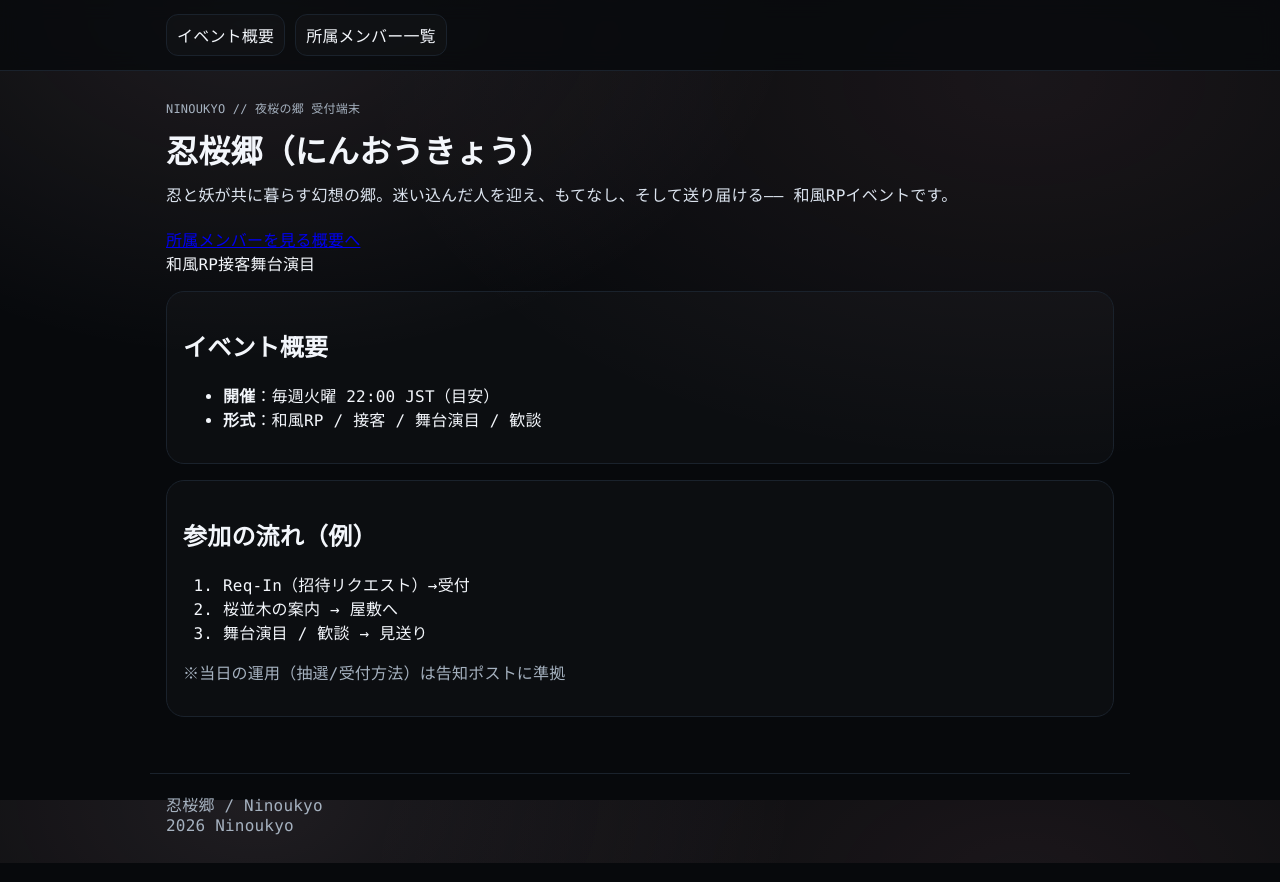
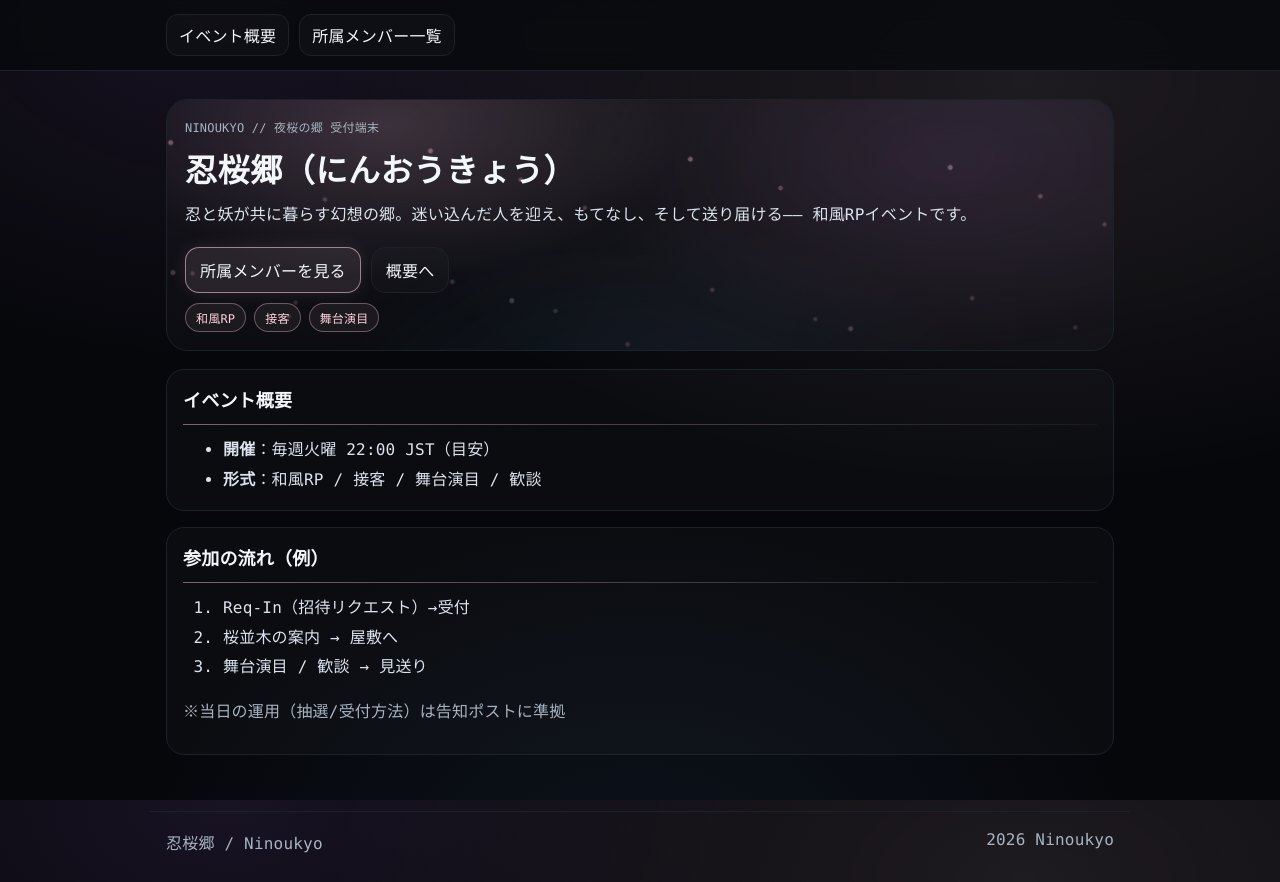
Before and after one commit to blancwindgrace-source/ninoukyo, a Next.js app: page / in a window 1280 px wide. Built offline with nearby package versions, Linux system fonts and the light colour scheme.

Commit message:
Refactor CSS variables and update styles

```diff
--- a/app/globals.css
+++ b/app/globals.css
@@ -1,14 +1,15 @@
 /* app/globals.css */
 :root{
-  --bg:#07090c;
+  --bg:#06070b;
   --fg:#f3f6fb;
-  --muted:#a5b1bf;
+  --muted:#a7b3c2;
   --line:#1a222c;
 
-  /* Sakura palette */
-  --accent:#ffd1dc;      /* 淡桃（桜） */
-  --accent2:#ffb7c5;     /* 少し濃い桜 */
-  --accentGlow: rgba(255, 209, 220, .35);
+  /* Sakura palette (night sakura) */
+  --accent:#ffd1dc;     /* 淡桃 */
+  --accent2:#ffb7c5;    /* 少し濃い桜 */
+  --glow: rgba(255, 209, 220, .35);
+  --ink: rgba(7,9,12,.78);
 }
 
 *{ box-sizing:border-box; }
@@ -16,18 +17,23 @@ html,body{ height:100%; }
 
 body{
   margin:0;
-  background:
-    radial-gradient(900px 600px at 20% 0%, rgba(255, 209, 220, .10) 0%, rgba(7,9,12,0) 60%),
-    radial-gradient(1200px 700px at 80% 10%, rgba(255, 183, 197, .08) 0%, rgba(7,9,12,0) 55%),
-    var(--bg);
   color:var(--fg);
   font-family: ui-monospace, SFMono-Regular, Menlo, Monaco, Consolas, "Noto Sans JP", monospace;
   letter-spacing: .2px;
+
+  /* 夜桜の空気感：暗い藍＋桜の淡い光 */
+  background:
+    radial-gradient(900px 600px at 18% 0%, rgba(140, 90, 180, .14) 0%, rgba(6,7,11,0) 60%),
+    radial-gradient(1200px 700px at 80% 10%, rgba(255, 209, 220, .10) 0%, rgba(6,7,11,0) 58%),
+    radial-gradient(900px 650px at 50% 110%, rgba(60, 120, 180, .10) 0%, rgba(6,7,11,0) 55%),
+    var(--bg);
 }
+
+a{ color:inherit; }
 
 .topbar{
   position:sticky; top:0;
-  background: rgba(7,9,12,.78);
+  background: var(--ink);
   backdrop-filter: blur(10px);
   border-bottom:1px solid var(--line);
   z-index:10;
@@ -44,14 +50,14 @@ body{
 .navItem{
   color:var(--fg);
   text-decoration:none;
-  padding:8px 10px;
+  padding:8px 12px;
   border:1px solid var(--line);
   border-radius:12px;
   background: rgba(255,255,255,.02);
 }
 .navItem:hover{
   border-color: rgba(255, 209, 220, .55);
-  box-shadow: 0 0 0 2px var(--accentGlow);
+  box-shadow: 0 0 0 2px var(--glow);
 }
 
 .container{
@@ -61,8 +67,8 @@ body{
 }
 
 .kicker{ color:var(--muted); font-size:12px; margin-bottom:10px; }
-.title{ margin:0 0 10px; font-size:32px; }
-.lead{ margin:0 0 18px; color:#dbe3ee; line-height:1.7; }
+.title{ margin:0 0 10px; font-size:32px; letter-spacing: .6px; }
+.lead{ margin:0 0 18px; color:#dbe3ee; line-height:1.75; }
 
 .card{
   border:1px solid var(--line);
@@ -72,15 +78,146 @@ body{
   background: rgba(255,255,255,.02);
 }
 
+.sectionTitle{
+  margin:0;
+  font-size:18px;
+}
+
+.divider{
+  height:1px;
+  margin:12px 0 10px;
+  background: linear-gradient(90deg, rgba(255,209,220,.45), rgba(255,255,255,.04));
+}
+
+.list{ margin:10px 0 0; color:#dbe3ee; line-height:1.85; }
 .muted{ color:var(--muted); }
 
+/* HERO */
+.hero{
+  border:1px solid var(--line);
+  border-radius:22px;
+  padding:18px;
+  margin:0 0 18px;
+  background: rgba(255,255,255,.02);
+  position: relative;
+  overflow: hidden;
+}
+
+.heroInner{
+  position: relative;
+  z-index: 1;
+}
+
+.heroActions{
+  display:flex;
+  gap:10px;
+  flex-wrap:wrap;
+  margin: 14px 0 10px;
+}
+
+.btnPrimary, .btnGhost{
+  text-decoration:none;
+  display:inline-flex;
+  align-items:center;
+  justify-content:center;
+  padding:10px 14px;
+  border-radius:14px;
+  border:1px solid var(--line);
+}
+
+.btnPrimary{
+  border-color: rgba(255,209,220,.55);
+  background: rgba(255,209,220,.10);
+  box-shadow: 0 0 18px rgba(255,209,220,.10);
+}
+.btnPrimary:hover{
+  box-shadow: 0 0 0 2px var(--glow), 0 0 24px rgba(255,209,220,.12);
+}
+
+.btnGhost{
+  background: rgba(255,255,255,.02);
+}
+.btnGhost:hover{
+  border-color: rgba(255,209,220,.40);
+}
+
+/* 夜桜の薄い光帯 */
+.nightSakura::before{
+  content:"";
+  position:absolute;
+  inset:-40px;
+  background:
+    radial-gradient(420px 220px at 25% 20%, rgba(255,209,220,.18) 0%, rgba(255,209,220,0) 70%),
+    radial-gradient(520px 280px at 80% 30%, rgba(140, 90, 180, .16) 0%, rgba(140, 90, 180, 0) 70%),
+    radial-gradient(520px 320px at 50% 110%, rgba(60, 120, 180, .14) 0%, rgba(60, 120, 180, 0) 65%);
+  filter: blur(2px);
+  opacity: .9;
+}
+
+/* 花びら（CSSのみ・軽量） */
+.petals{
+  position:absolute;
+  inset:0;
+  pointer-events:none;
+  opacity:.65;
+}
+.petals::before,
+.petals::after{
+  content:"";
+  position:absolute;
+  inset:-40px;
+  background-repeat: repeat;
+  background-size: 260px 260px;
+  /* 花びらっぽい点群（疑似的） */
+  background-image:
+    radial-gradient(circle at 20% 20%, rgba(255,209,220,.55) 0 2px, transparent 3px),
+    radial-gradient(circle at 55% 30%, rgba(255,183,197,.45) 0 1.5px, transparent 3px),
+    radial-gradient(circle at 80% 40%, rgba(255,209,220,.35) 0 1.2px, transparent 3px),
+    radial-gradient(circle at 30% 70%, rgba(255,183,197,.30) 0 1.4px, transparent 3px),
+    radial-gradient(circle at 70% 80%, rgba(255,209,220,.25) 0 1.2px, transparent 3px);
+  transform: translateY(-40px);
+  animation: petalsDrift 18s linear infinite;
+  filter: blur(.1px);
+}
+.petals::after{
+  background-size: 340px 340px;
+  opacity: .6;
+  animation-duration: 26s;
+  animation-direction: reverse;
+}
+@keyframes petalsDrift{
+  0%   { transform: translate3d(0,-40px,0) rotate(0deg); }
+  100% { transform: translate3d(-40px,240px,0) rotate(6deg); }
+}
+
+/* chips */
+.heroChips{
+  display:flex;
+  gap:8px;
+  flex-wrap:wrap;
+  margin-top: 10px;
+}
+.chip{
+  font-size:12px;
+  padding:5px 10px;
+  border-radius:999px;
+  border:1px solid rgba(255,209,220,.35);
+  background: rgba(255,209,220,.06);
+  color: var(--accent);
+}
+
+/* Mini hero */
+.miniHero{
+  background: rgba(255,255,255,.02);
+}
+
+/* Member cards */
 .grid{
   display:grid;
   grid-template-columns: repeat(auto-fit, minmax(280px, 1fr));
   gap:12px;
 }
 
-/* Member card */
 .member{
   border:1px solid var(--line);
   border-radius:18px;
@@ -133,7 +270,7 @@ body{
   color:#dbe3ee;
   line-height:1.8;
   font-size:13px;
-  white-space: pre-wrap; /* 改行をそのまま活かす */
+  white-space: pre-wrap;
 }
 
 .footer{
@@ -143,3 +280,9 @@ body{
   border-top:1px solid var(--line);
   color:var(--muted);
 }
+.footerRow{
+  display:flex;
+  justify-content:space-between;
+  gap:12px;
+  flex-wrap:wrap;
+}
```
